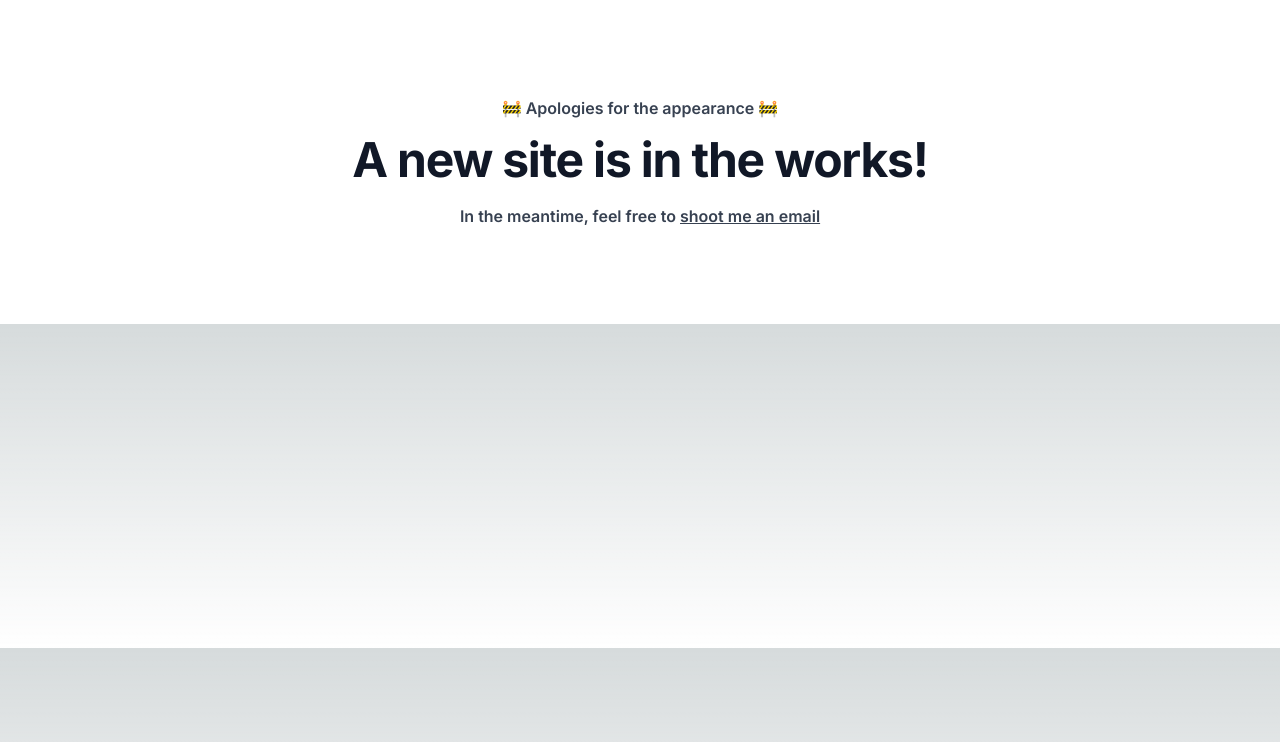
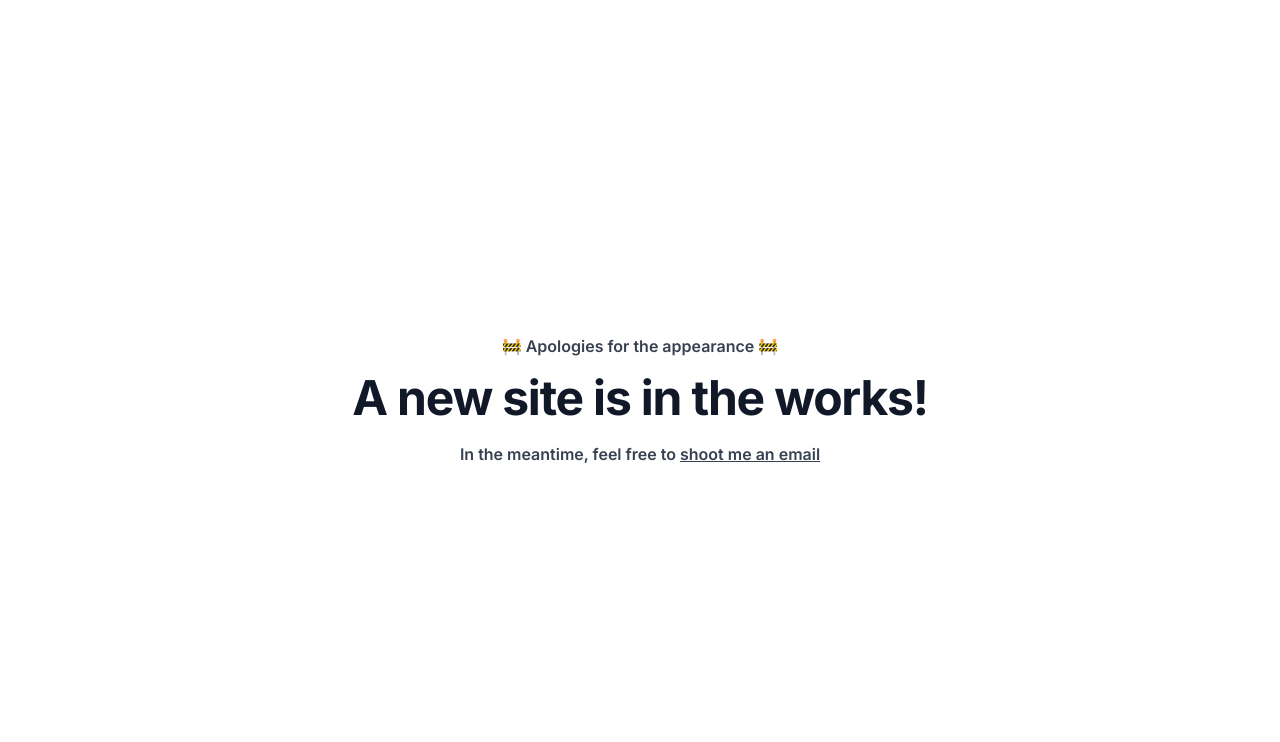
Before and after one commit to petervirtue/portfolio, a Next.js app: page / in a window 1280 px wide. Shown: the top 742 px of the page. Built offline with nearby package versions, Linux system fonts and the light colour scheme.

Commit message:
Reverting breaking changes

```diff
--- a/src/app/page.tsx
+++ b/src/app/page.tsx
@@ -1,6 +1,6 @@
 export default function Home() {
   return (
-    <main className="grid bg-white min-h-full place-items-center px-6 py-24">
+    <main className="grid bg-white min-h-screen place-items-center px-6 py-24">
       <div className="text-center">
         <p className="text-base font-semibold text-gray-700">
           🚧 Apologies for the appearance 🚧
```
